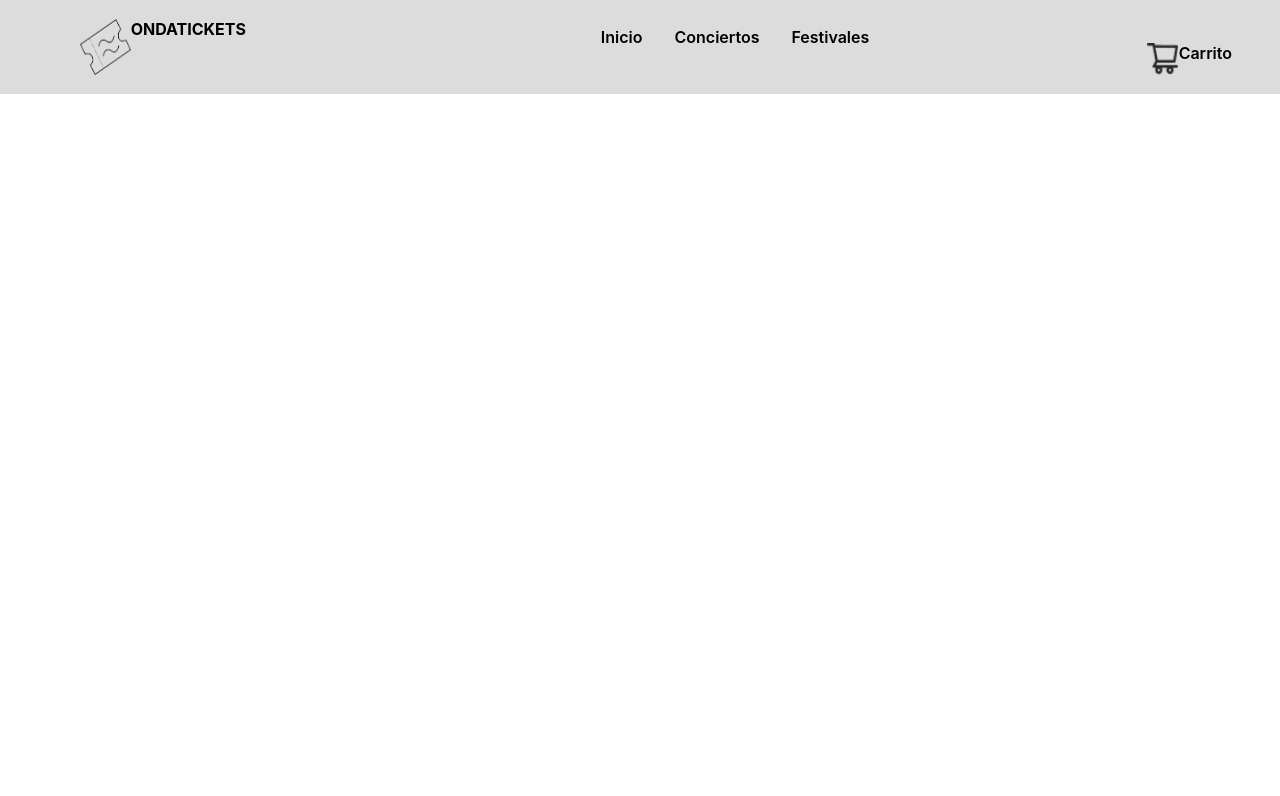
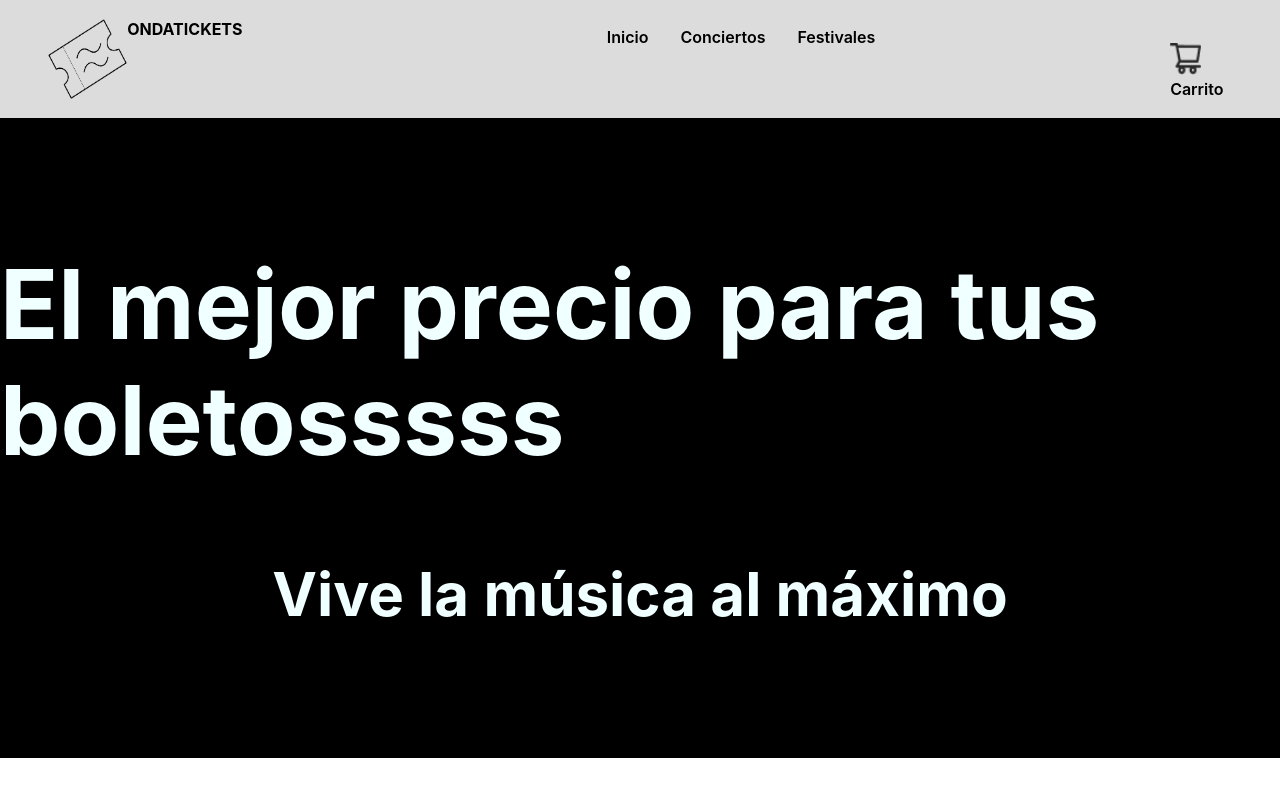
Before and after one commit to anaramosiv/anaKReact, a React (Create React App) app: page / in a window 1280 px wide. Shown: the top 796 px of the page. Built offline with nearby package versions, Linux system fonts and the light colour scheme.

Commit message:
componentes

```diff
--- a/src/App.js
+++ b/src/App.js
@@ -1,11 +1,13 @@
 import logo from './logo.svg';
 import './App.css';
 import NavBar from './components/NavBar/NavBar';
+import Tittle from './components/tittle/Tittle';
 
 function App() {
   return (
     <div>
       <NavBar/>
+      <Tittle titulo="El mejor precio para tus boletosssss" subtitulo="Vive la música al máximo"/>
 
     </div>
   );
--- a/src/components/NavBar/NavBar.css
+++ b/src/components/NavBar/NavBar.css
@@ -8,23 +8,8 @@ header {
     padding: 1.2rem 3rem;
     display: flex;
     width: 100%;
-
     background-color: gainsboro;
 
-}
-header div {
-    display: flex;
-}
-
-.tittle {
-    font-weight: 700;
-    text-transform: uppercase;
-
-}
-
-.tittle img {
-    width: 30%;
-    padding-left: 2rem;
 }
 
 ul {
@@ -43,12 +28,3 @@ a {
     color: black;
     font-weight: 600;
 }
-
-.cart {
-    padding-top: 1.5rem;
-}
-
-.cart img {
-    width: 2rem;
-    height: 2rem;
-}
--- a/src/components/NavBar/NavBar.js
+++ b/src/components/NavBar/NavBar.js
@@ -1,25 +1,20 @@
 import React from 'react'
 import './NavBar.css';
 import myimage from './../../image/logotipo.png'
-import cart from './../../image/cart.png'
+import CartWidget from '../carWidget/CartWidget';
+import LogoBrand from '../logoBrand/LogoBrand';
 const NavBar = () => {
   return (
     <div>
     <header className ="navBar">
-    <div className="tittle">
-        <img src = {myimage} alt="logo"/>
-        <p>OndaTickets</p>
-    </div>
-    <ul>
+      <LogoBrand/>
+      <ul>
       <li><a href="#">Inicio</a></li>
       <li><a href="#">Conciertos</a></li>
       <li><a href="#">Festivales</a></li>
+    </ul>
+    <CartWidget/>
 
-    </ul>
-    <div className='cart'>
-        <img src = {cart} alt="logo"/>
-        <a href="#">Carrito</a>
-    </div>
   </header>
   </div>
   )
--- /dev/null
+++ b/src/components/carWidget/CartWidget.js
@@ -0,0 +1,16 @@
+import React from 'react'
+import './cartwidget.css';
+import cart from '../../image/cart.png'
+
+const CartWidget = () => {
+  return (
+    <div>
+        <div className='cart'>
+        <img src = {cart} alt="logo"/>
+        <a href="#">Carrito</a>
+    </div>
+    </div>
+  )
+}
+
+export default CartWidget
--- /dev/null
+++ b/src/components/carWidget/cartwidget.css
@@ -0,0 +1,15 @@
+.cart {
+    padding-top: 1.5rem;
+}
+
+.cart img {
+    width: 2rem;
+    height: 2rem;
+}
+
+
+a {
+    text-decoration: none;
+    color: black;
+    font-weight: 600;
+}
--- /dev/null
+++ b/src/components/logoBrand/LogoBrand.js
@@ -0,0 +1,14 @@
+import React from 'react'
+import myimage from './../../image/logotipo.png'
+import './logoBrand.css';
+
+const LogoBrand = () => {
+  return (
+    <div className="brand">
+    <img src = {myimage} alt="logo"/>
+    <p>OndaTickets</p>
+</div>
+  )
+}
+
+export default LogoBrand
--- /dev/null
+++ b/src/components/logoBrand/logoBrand.css
@@ -0,0 +1,16 @@
+* {
+    padding: 0;
+    margin: 0;
+    box-sizing: border-box;
+}
+
+
+.brand {
+    display: flex;
+    font-weight: 700;
+    text-transform: uppercase;
+}
+
+.brand img {
+    width: 30%;
+}
--- /dev/null
+++ b/src/components/tittle/Tittle.js
@@ -0,0 +1,15 @@
+import React from 'react'
+import './tittle.css'
+
+const Tittle = ({titulo,subtitulo}) => {
+  return (
+    <div>
+        <section>
+        <h1>{titulo}</h1>
+        <h2>{subtitulo}</h2>
+        </section>
+    </div>
+  )
+}
+
+export default Tittle
--- /dev/null
+++ b/src/components/tittle/tittle.css
@@ -0,0 +1,22 @@
+* {
+    padding: 0;
+    margin: 0;
+    box-sizing: border-box;
+}
+
+section{
+    background-color: black;
+    color:azure;
+    height: 80vh;
+    display: flex;
+    flex-direction: column;
+    justify-content: center;
+    align-items: center;
+}
+h1{
+  font-size: 96px;
+  padding-bottom: 5rem;
+}
+h2{
+    font-size: 60px;
+}
```
